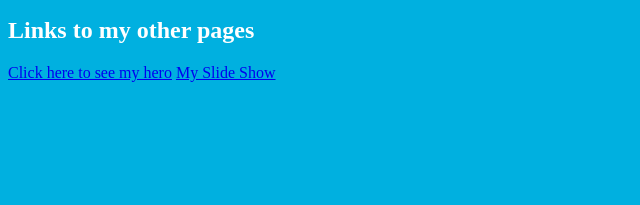
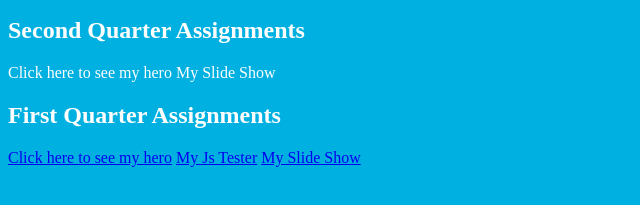
Before and after one commit to p2byrne21/myWebSite, a plain HTML site: page index.html in a window 1280 px wide. Shown: the part 369-574 px from the top of the page, without its empty margins (0-640 px from the left). Drawn offline with Linux system fonts and the light colour scheme.

Commit message:
Add files via upload

```diff
--- a/index.html
+++ b/index.html
@@ -10,8 +10,13 @@
 
         <img src="https://image-cdn.essentiallysports.com/wp-content/uploads/20200330121029/stephencurry-1-1600x900.jpg" width="400"/>
 
-            <h2>Links to my other pages</h2>
+            <h2>Second Quarter Assignments</h2>
+            <!a href="hero.html">Click here to see my hero</a>
+            <!a href="slideShow.html">My Slide Show</a>
+
+            <h2>First Quarter Assignments</h2>
             <a href="hero.html">Click here to see my hero</a>
+            <a href="jsTester.html">My Js Tester</a>
             <a href="slideShow.html">My Slide Show</a>
 
 
```
